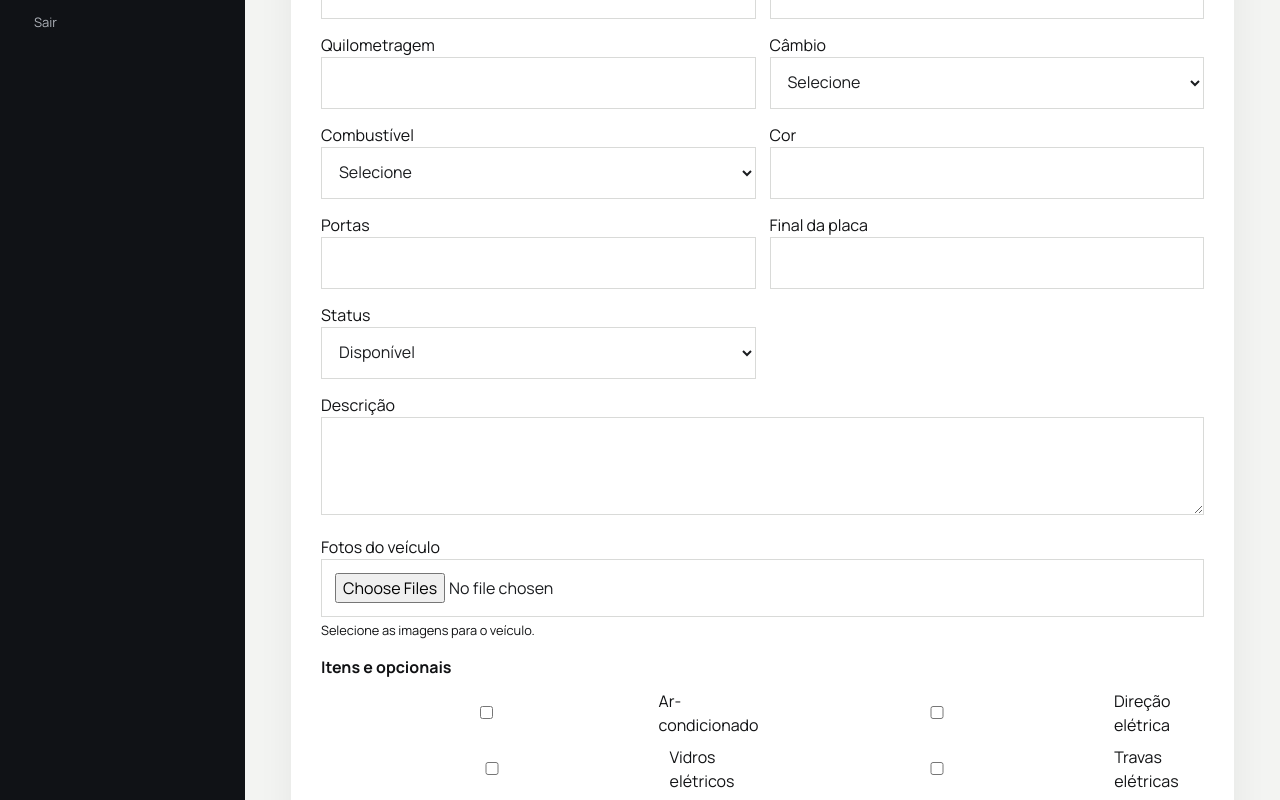
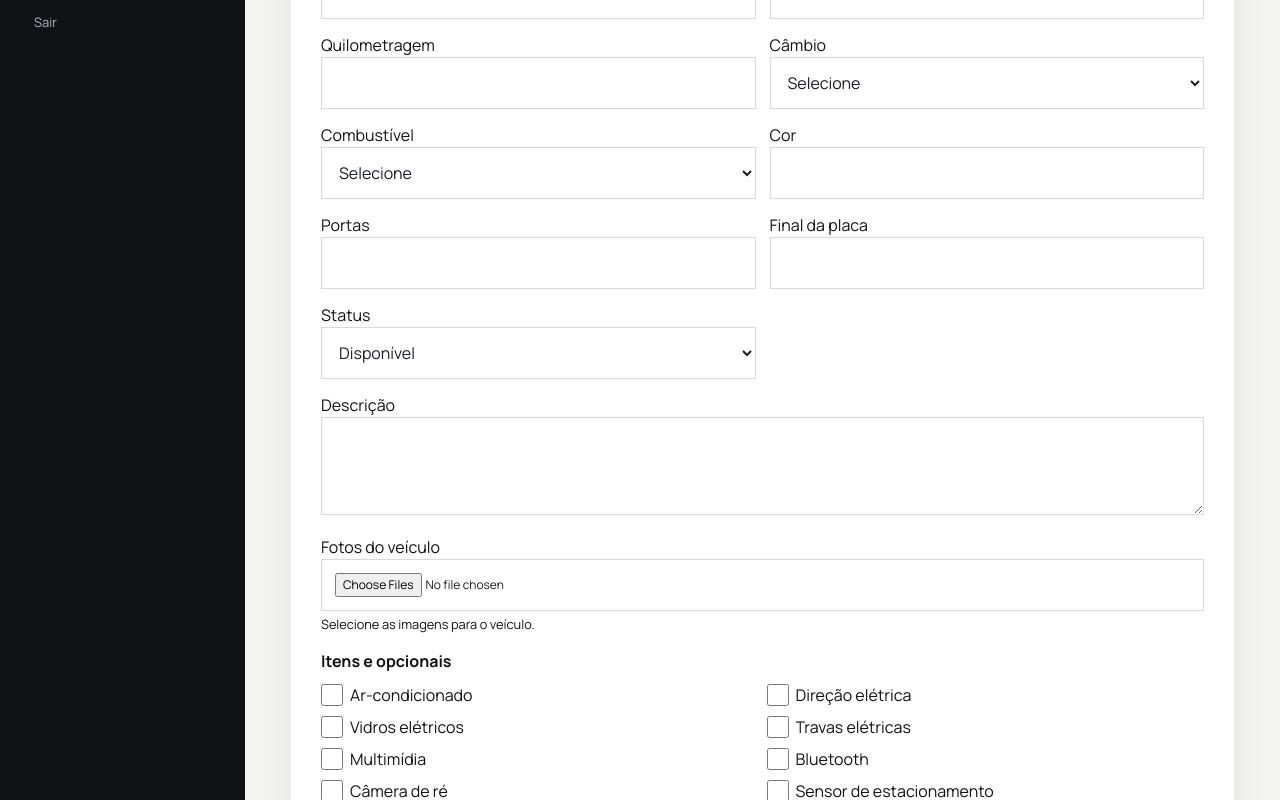
Before and after one commit to Matheusszb/geralveiculos, a Next.js app: page /admin/veiculos/novo in a window 1280 px wide. Shown: the part 420-1220 px from the top of the page. Built offline with nearby package versions, Linux system fonts and the light colour scheme; no server answers.

Commit message:
fix: corrige responsividade dos formulários no mobile

```diff
--- a/app/contrast.css
+++ b/app/contrast.css
@@ -47,3 +47,20 @@
   .admin-side nav.admin-nav.open { display: flex; position: absolute; top: 82px; left: 0; right: 0; flex-direction: column; padding: 14px 22px 22px; background: #101216; border-top: 1px solid rgba(255,255,255,.12); box-shadow: 0 14px 28px rgba(0,0,0,.25); }
   .admin-side nav.admin-nav.open a, .admin-side nav.admin-nav.open button { width: 100%; text-align: left; padding: 14px 4px; border-bottom: 1px solid rgba(255,255,255,.08); }
 }
+
+html, body { max-width: 100%; overflow-x: hidden; }
+img, video { max-width: 100%; }
+.admin-main, .form-fields, .form-fields > * { min-width: 0; }
+.form-fields input[type='checkbox'] { width: 22px; min-width: 22px; height: 22px; padding: 0; margin: 0; flex: 0 0 22px; }
+.form-fields input[type='file'] { min-width: 0; max-width: 100%; font-size: 12px; }
+
+@media (max-width: 600px) {
+  .admin-main { padding: 18px; overflow-x: hidden; }
+  .admin-main .form-card { padding: 20px; overflow: hidden; }
+  .admin-main .form-card .full > div[style] { grid-template-columns: 1fr !important; }
+  .admin-main .form-card .full > div[style] label { min-width: 0; align-items: flex-start !important; line-height: 1.35; }
+  .admin-main .form-card .full > div[style] label input[type='checkbox'] { margin-top: 1px; }
+  .form-fields input, .form-fields textarea, .form-fields select { min-width: 0; max-width: 100%; }
+  .admin-stats { grid-template-columns: 1fr 1fr; gap: 10px; }
+  .stat { padding: 16px; }
+}
```
